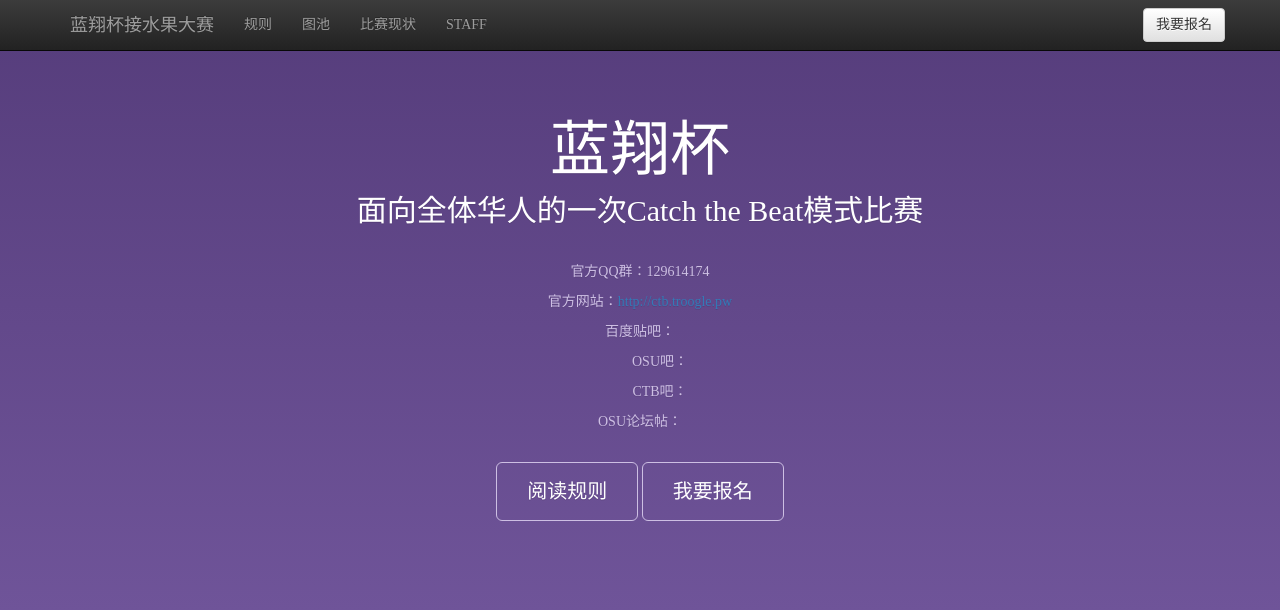
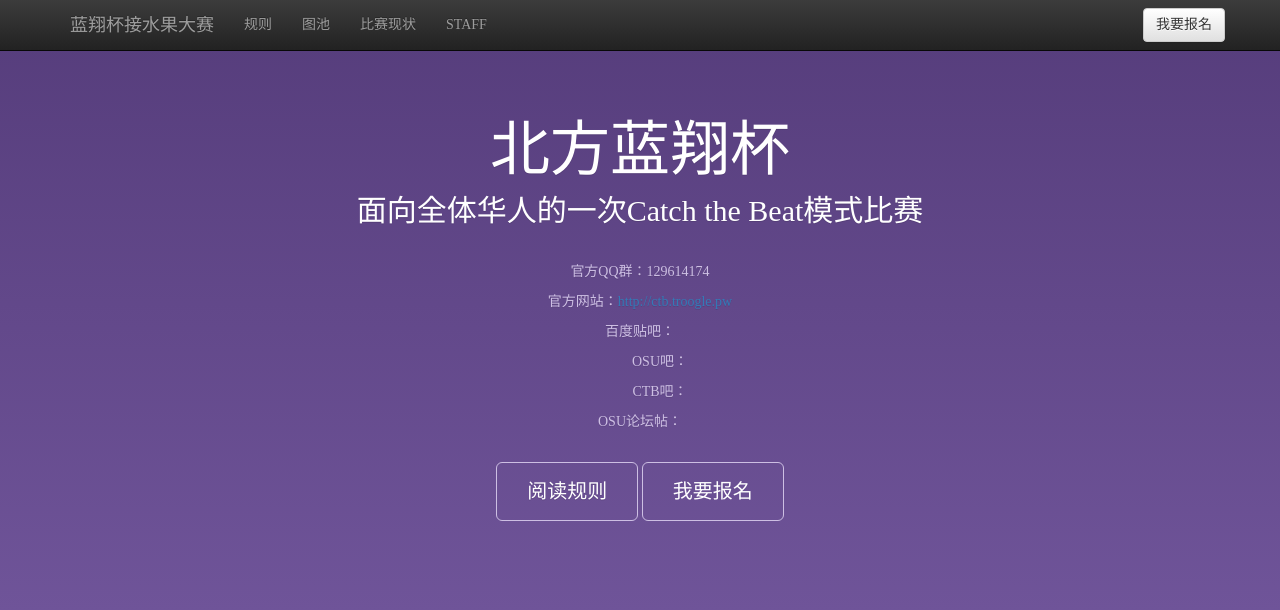
Before and after one commit to Troogle/Lanxiang, a Django app: page / in a window 1280 px wide. Shown: the top 610 px of the page. Run offline with Django 3.2, Linux system fonts and the light colour scheme; some libraries are stand-ins or nearby versions.

Commit message:
改名，，蓝翔->北方蓝翔

```diff
--- a/templates/index.html
+++ b/templates/index.html
@@ -4,7 +4,7 @@
         <div class="container">
             {#  <img src="/static/img/logo.jpg"/>#}
 
-            <h1>蓝翔杯</h1>
+            <h1>北方蓝翔杯</h1>
 
             <p class="lead">面向全体华人的一次Catch the Beat模式比赛</p>
 
```
